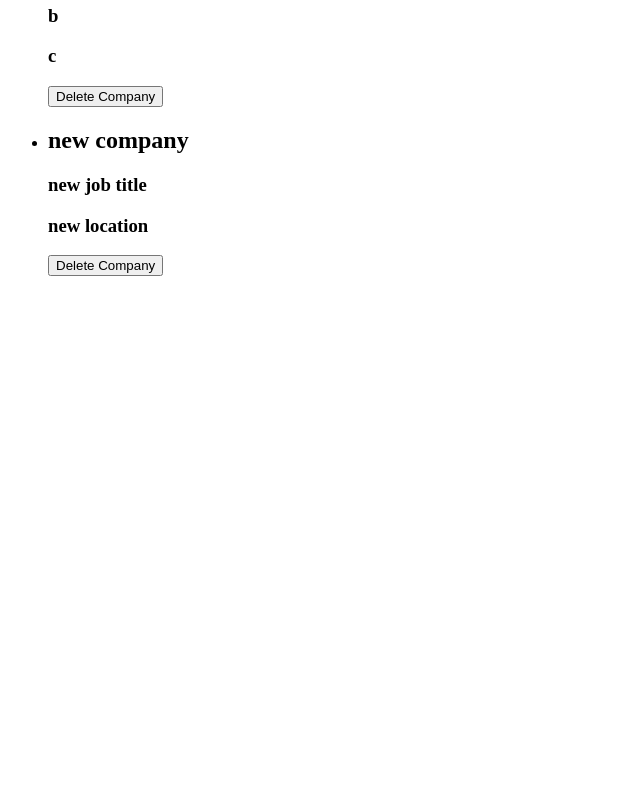
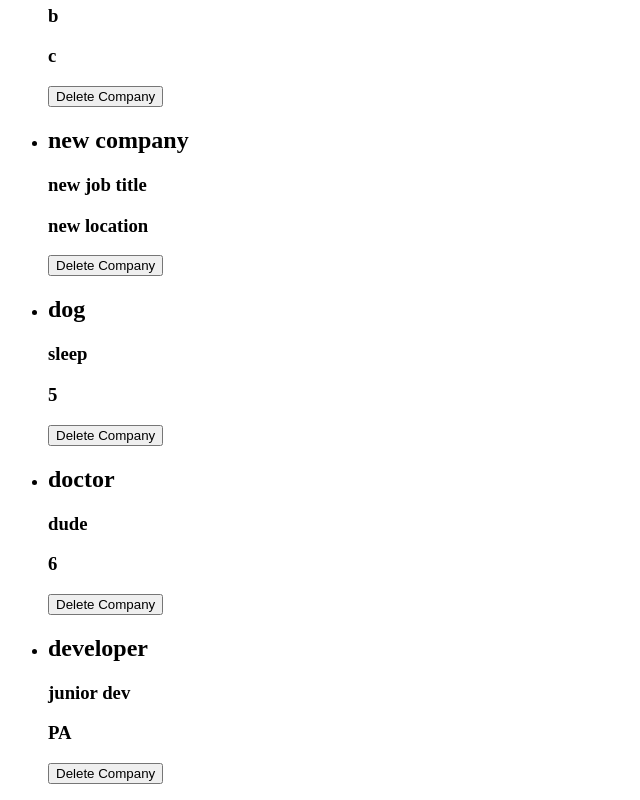
Before and after one commit to aidan-diaz/CareerClutch, a React (Vite) app: page / in a window 1280 px wide. Shown: the part 483-1283 px from the top of the page, without its empty margins (0-640 px from the left). Before the commit the page ends 800 px from the top, so only its background shows below. Built offline with nearby package versions, Linux system fonts and the light colour scheme; data requests are answered from the project's data file.

Commit message:
updated App.jsx and SearchFilter.jsx to filter and re-render to filtered companies when user types in the search bar

```diff
--- a/db.json
+++ b/db.json
@@ -17,6 +17,24 @@
       "companyName": "new company",
       "jobTitle": "new job title",
       "location": "new location"
+    },
+    {
+      "id": "a16d",
+      "companyName": "dog",
+      "jobTitle": "sleep",
+      "location": "5"
+    },
+    {
+      "id": "4392",
+      "companyName": "doctor",
+      "jobTitle": "dude",
+      "location": "6"
+    },
+    {
+      "id": "fa71",
+      "companyName": "developer",
+      "jobTitle": "junior dev",
+      "location": "PA"
     }
   ]
 }
--- a/src/App.jsx
+++ b/src/App.jsx
@@ -59,6 +59,10 @@ function App() {
     setNewLocation(event.target.value)
   }
 
+  const handleFilterChange = (event) => {
+    setCompanyFilter(event.target.value)
+  }
+
   const findExisting = (property, state) => {
     return companies.filter(company => company[property].trim().toLowerCase() === state.trim().toLowerCase())
   }
@@ -83,7 +87,7 @@ function App() {
   return (
     <div>
       <h1>Hitlist</h1>
-      <SearchFilter />
+      <SearchFilter onChange={handleFilterChange} filter={companyFilter} />
       <CompanyForm
         onSubmit={addCompany}
         handleCompanyNameChange={handleCompanyNameChange}
@@ -95,6 +99,22 @@ function App() {
       />
       <ul>
       {
+        companyFilter ?
+
+          companies
+          .filter(company =>
+            company.companyName.slice(0, companyFilter.trim().toLowerCase().length) === companyFilter.toLowerCase())
+          .map(company =>
+              <Company
+                key={company.id}
+                id={company.id}
+                name={company.companyName}
+                title={company.jobTitle}
+                location={company.location}
+                onClick={deleteExistingCompany}
+                />
+          )
+          :
           companies.map(company =>
             <Company
               key={company.id}
@@ -122,3 +142,16 @@ export default App
 
 //PUSH WORK
 //allow users to edit company and role names
+//filter for all three categories (name, title, location)
+
+/*
+
+filter ?
+
+check to see if current state equals corresponding portion of companies
+example: if state length is 2, check the first two characters of each company to see if they are strictly equal to the state
+if they are equal, then display those companies and hide any that aren't equal
+if they are NOT equal, then do not show any companies
+if nothing is typed into the filter, then show ALL companies
+
+*/
--- a/src/components/SearchFilter.jsx
+++ b/src/components/SearchFilter.jsx
@@ -1,7 +1,7 @@
-const SearchFilter = () => {
+const SearchFilter = ({ onChange, filter }) => {
     return (
         <form>
-            <span>Search for a Company: </span><input type="text" />
+            <span>Search for a Company: </span><input type="text" onChange={onChange} value={filter} />
         </form>
     )
 }
```
Lines whose indentation alone changed are shown as unchanged.
